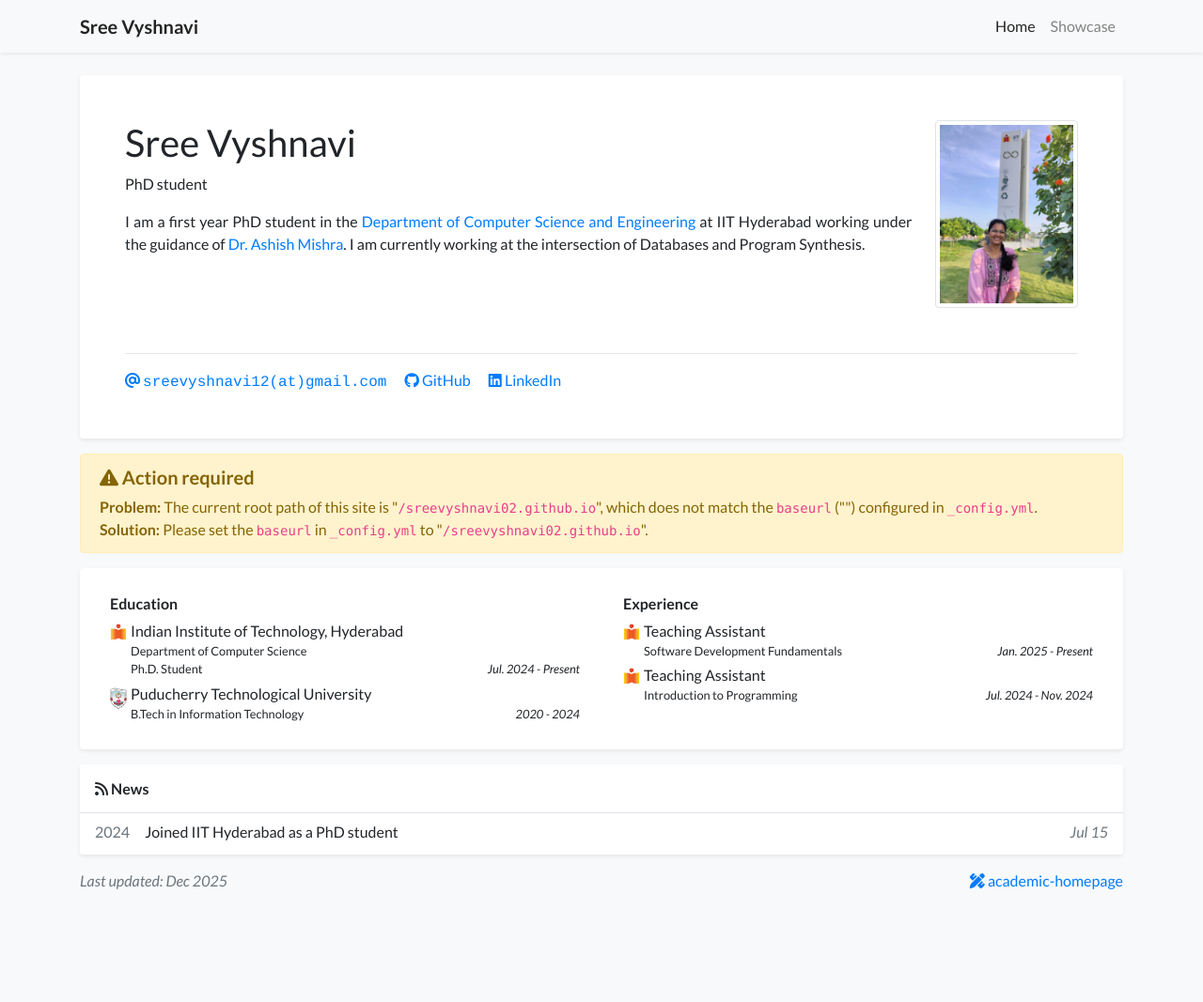
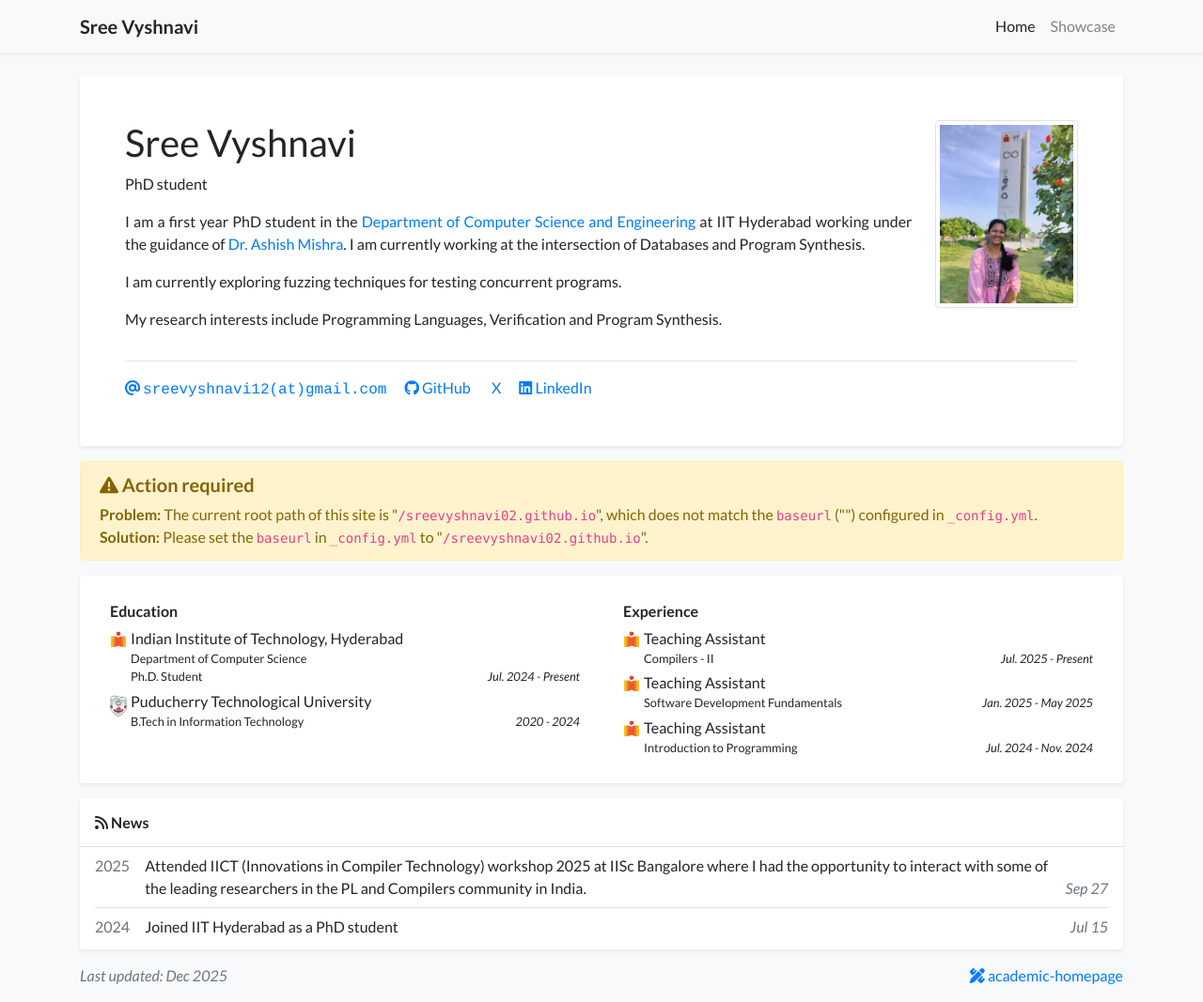
Before and after one commit to sreevyshnavi02/sreevyshnavi02.github.io, a Jekyll site: the page built from index.html, in a window 1280 px wide and 1067 px high. Shown: the whole window at 94% size. Built offline with Jekyll 4.4.1, drawn with Linux system fonts in a browser that asks for light colours; nearby versions of some CDN libraries; a style sheet for code colours, icons or effects is not loaded.

Commit message:
updated news, profile, experience

```diff
--- a/_data/profile.yml
+++ b/_data/profile.yml
@@ -14,7 +14,7 @@ email: "sreevyshnavi12@gmail.com"
 # cv_link: link-to-your-cv-file
 # gscholar: xFmQpf4AAAAJ  # This is an example, replace it with your own Google Scholar ID
 github: sreevyshnavi02
-# twitter: your_twitter_id  # Do not include the '@' symbol
+twitter: SreeVyshnavi_08  # Do not include the '@' symbol
 # wechat_qrcode: /assets/images/etc/wechat.jpg
 # wechat_prompt: >-
 #   Please tell me your <strong>name</strong> and <strong>affiliation</strong> (current or past) when adding my wechat. Thanks!
@@ -25,6 +25,12 @@ short_bio_text_justify: true
 short_bio: >-
   <p>
     I am a first year PhD student in the <a href="https://cse.iith.ac.in/">Department of Computer Science and Engineering</a> at IIT Hyderabad working under the guidance of <a href="https://aegis-iisc.github.io/">Dr. Ashish Mishra</a>. I am currently working at the intersection of Databases and Program Synthesis.
+  </p>
+  <p>
+   I am currently exploring fuzzing techniques for testing concurrent programs.
+  </p>
+  <p>
+   My research interests include Programming Languages, Verification and Program Synthesis.
   </p>
 
 portrait_url: /assets/images/photos/vyshnavi.jpg
@@ -46,8 +52,12 @@ education:
 experience:
 - name: Teaching Assistant
   logo: /assets/images/badges/iith_logo.jpg
+  position: Compilers - II
+  date: Jul. 2025 - Present
+- name: Teaching Assistant
+  logo: /assets/images/badges/iith_logo.jpg
   position: Software Development Fundamentals
-  date: Jan. 2025 - Present
+  date: Jan. 2025 - May 2025
 - name: Teaching Assistant
   logo: /assets/images/badges/iith_logo.jpg
   position: Introduction to Programming
--- a/_includes/widgets/profile_card.html
+++ b/_includes/widgets/profile_card.html
@@ -7,24 +7,22 @@
                         {% if site.data.profile.portrait_url %}
                         <!-- When the screen is wider than md, float the portrait on the right -->
                         <div class="figure float-right ml-4 mb-4 d-none d-md-block">
-                            <img
-                                src="{{ site.data.profile.portrait_url | relative_url }}"
-                                class="figure-img img-fluid img-thumbnail"
-                                style="height: 200px;"
-                                data-toggle="tooltip"
-                                data-placement="top"
-                                title="{{ site.data.profile.portrait_caption }}">
+                            <img src="{{ site.data.profile.portrait_url | relative_url }}"
+                                class="figure-img img-fluid img-thumbnail" style="height: 200px;" data-toggle="tooltip"
+                                data-placement="top" title="{{ site.data.profile.portrait_caption }}">
                         </div>
                         {% endif %}
 
                         <div class="d-flex">
                             <div class="h1 font-weight-normal">
-                                {{ site.data.profile.primary_name }} <small>{{ site.data.profile.secondary_name }}</small>
+                                {{ site.data.profile.primary_name }} <small>{{ site.data.profile.secondary_name
+                                    }}</small>
                             </div>
                             {% if site.data.profile.portrait_url %}
                             <div class="ml-auto d-md-none">
                                 <a target="_blank" href="{{ site.data.profile.portrait_url | relative_url }}">
-                                    <img src="{{ site.data.profile.portrait_url | relative_url }}" class="rounded-circle" style="height: 48px;" alt="Portrait">
+                                    <img src="{{ site.data.profile.portrait_url | relative_url }}"
+                                        class="rounded-circle" style="height: 48px;" alt="Portrait">
                                 </a>
                             </div>
                             {% endif %}
@@ -32,16 +30,18 @@
                         <div class="text-profile-position">
                             {% for position in site.data.profile.positions %}
                             {% if position.logo -%}
-                            <img src="{{ position.logo | relative_url }}" alt="Logo" class="inline-badge"/>
+                            <img src="{{ position.logo | relative_url }}" alt="Logo" class="inline-badge" />
                             {%- endif %}
-                            {{ position.name }}<br/>
+                            {{ position.name }}<br />
                             {% endfor %}
                         </div>
-                        <div class="text-profile-bio mt-3" {% if site.data.profile.short_bio_text_justify %}style="text-align: justify;"{% endif %}>
+                        <div class="text-profile-bio mt-3" {% if site.data.profile.short_bio_text_justify
+                            %}style="text-align: justify;" {% endif %}>
                             {{ site.data.profile.short_bio }}
                         </div>
                         {% if site.data.profile.cv_link %}
-                            <a target="_blank" href="{{ site.data.profile.cv_link | relative_url }}"><i class="fas fa-file-alt"></i> Curriculum Vitae</a> <br/>
+                        <a target="_blank" href="{{ site.data.profile.cv_link | relative_url }}"><i
+                                class="fas fa-file-alt"></i> Curriculum Vitae</a> <br />
                         {% endif %}
                     </div>
 
@@ -50,14 +50,16 @@
                 <div class="row">
                     <div class="col">
                         <a class="pr-3 no-break" href="mailto:{{ site.data.profile.email | encode_email }}">
-                            <i class="fas fa-at"></i> <span class="email-text">{{ site.data.profile.email | replace: "@", "(at)" }}</span>
+                            <i class="fas fa-at"></i> <span class="email-text">{{ site.data.profile.email | replace:
+                                "@", "(at)" }}</span>
                         </a>
 
                         {% if site.data.profile.gscholar %}
                         {%- if site.data.profile.gscholar contains 'scholar.google' -%}
                         {%- assign gscholar_url = site.data.profile.gscholar -%}
                         {%- else -%}
-                        {%- assign gscholar_url = 'https://scholar.google.com/citations?user=' | append: site.data.profile.gscholar -%}
+                        {%- assign gscholar_url = 'https://scholar.google.com/citations?user=' | append:
+                        site.data.profile.gscholar -%}
                         {%- endif -%}
                         <a class="pr-3 no-break" target="_blank" href="{{ gscholar_url }}">
                             <i class="fab fa-google-scholar"></i> Google Scholar
@@ -65,7 +67,8 @@
                         {% endif %}
 
                         {% if site.data.profile.github %}
-                        <a class="pr-3 no-break" target="_blank" href="https://github.com/{{ site.data.profile.github }}">
+                        <a class="pr-3 no-break" target="_blank"
+                            href="https://github.com/{{ site.data.profile.github }}">
                             <i class="fab fa-github"></i> GitHub
                         </a>
                         {% endif %}
@@ -77,13 +80,14 @@
                         {% endif %}
 
                         {% if site.data.profile.twitter %}
-                        <a class="pr-3 no-break" target="_blank" href="https://twitter.com/{{ site.data.profile.twitter }}">
-                            <i class="fab fa-twitter"></i> Twitter
+                        <a class="pr-3 no-break" target="_blank" href="https://x.com/{{ site.data.profile.twitter }}">
+                            <i class="fab"></i> X
                         </a>
                         {% endif %}
 
                         {% if site.data.profile.linkedin %}
-                        <a class="pr-3 no-break" target="_blank" href="https://www.linkedin.com/in/{{ site.data.profile.linkedin }}">
+                        <a class="pr-3 no-break" target="_blank"
+                            href="https://www.linkedin.com/in/{{ site.data.profile.linkedin }}">
                             <i class="fab fa-linkedin"></i> LinkedIn
                         </a>
                         {% endif %}
```
Also changed, not shown: _news/2025_news1.md (added, +5 -0 lines).
